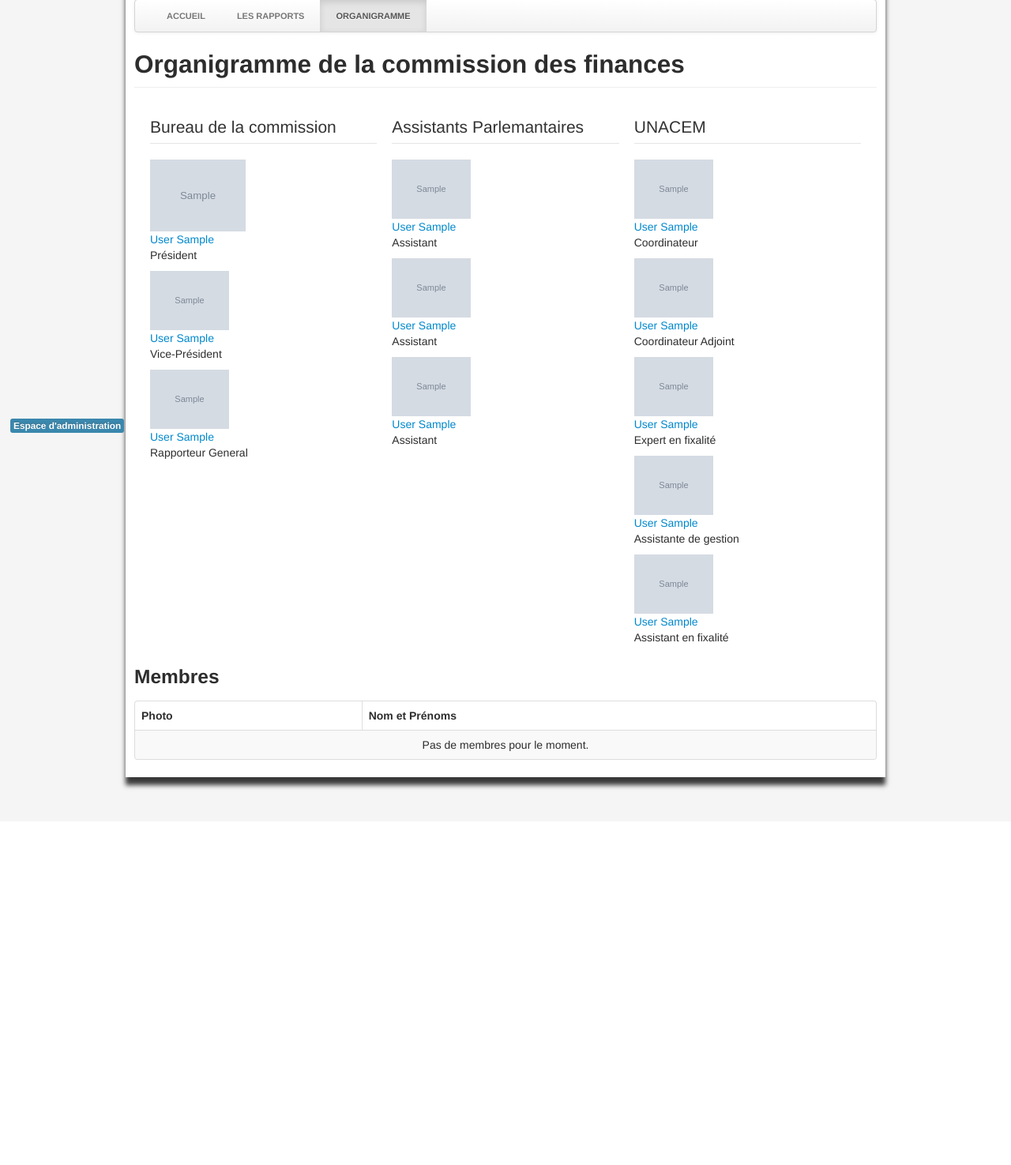
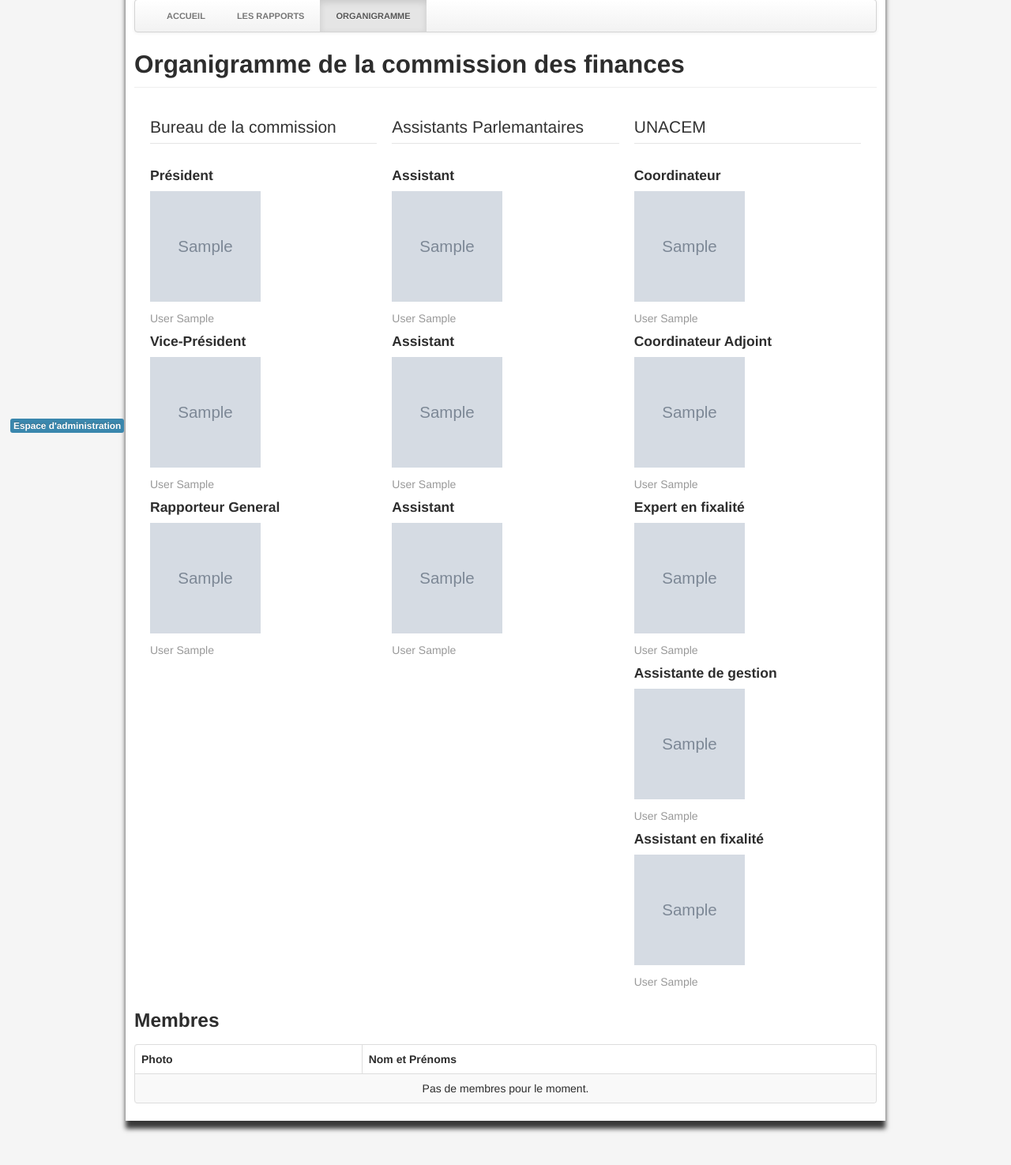
Before and after one commit to yeleman/ancf, a Django app: page /organization_chart in a window 1280 px wide. Shown: the part 237-1712 px from the top of the page at 79% size. Before the commit the page ends 1238 px from the top, so only its background shows below. Run offline with Django 3.2, Linux system fonts and the light colour scheme; data comes from the database, SQL or seed files in the repository; tables that the repository leaves empty hold one stand-in row (values such as "Sample post"); grey boxes marked "Sample" are stand-in pictures; parts of the project's set-up code (start-up, migrations or seed data) failed here and were passed over; some libraries are stand-ins or nearby versions.

Commit message:
Amélioration du css de organigramme

```diff
--- a/anm_site/anm/templates/organization_chart.html
+++ b/anm_site/anm/templates/organization_chart.html
@@ -9,42 +9,42 @@
             <div class="row-fluid">
                 <div class="span4">
                     <fieldset ><legend>Bureau de la commission</legend>
-                        {% if org.president %}
-                            <img class="photo" src="/static/{{org.president.image}}" width="121px" height ="121px"><p><a href="{{org.president.url_display}}">{{org.president}}</a><br>Président</p>
+                        {% if org.president %}<h4>Président</h4>
+                            <a href="{{org.president.url_display}}"><img class="photo" src="/static/{{org.president.image}}"><h4><small>{{org.president}}</small></a>
                         {% endif %}
-                        {% if org.vice_president %}
-                            <img src="/static/{{org.vice_president.image}}" width="100" height ="100"><p><a href="{{org.vice_president.url_display}}">{{org.vice_president}}</a><br>Vice-Président</p>
+                        {% if org.vice_president %}<h4>Vice-Président</h4>
+                            <a href="{{org.vice_president.url_display}}"><img src="/static/{{org.vice_president.image}}"><h4><small>{{org.vice_president}}</small></h4></a>
                         {% endif %}
-                        {% if org.raporter %}
-                            <img src="/static/{{org.raporter.image}}" width="100" height ="100"><p><a href="{{org.raporter.url_display}}">{{org.raporter}}</a><br>Rapporteur General</p>
+                        {% if org.raporter %}<h4>Rapporteur General</h4>
+                            <a href="{{org.raporter.url_display}}"><img src="/static/{{org.raporter.image}}"><h4><small>{{org.raporter}}</small></h4></a>
                         {% endif %}
                     </fieldset>
                 </div>
                 <div class="span4">
                     <fieldset><legend>Assistants Parlemantaires</legend>
-                        {% if org.assistant1 %}
-                            <img src="/static/{{org.assistant1.image}}" width="100" height ="100"><p><a href="{{org.assistant1.url_display}}">{{org.assistant1}}</a><br>Assistant</p>{% endif %}
-                        {% if org.assistant2 %}
-                            <img src="/static/{{org.assistant2.image}}" width="100" height ="100"><p><a href="{{org.assistant2.url_display}}">{{org.assistant2}}</a><br>Assistant</p>{% endif %}
-                        {% if org.assistant3 %}
-                            <img src="/static/{{org.assistant3.image}}" width="100" height ="100"><p><a href="{{org.assistant3.url_display}}">{{org.assistant3}}</a><br>Assistant</p>{% endif %}
+                        {% if org.assistant1 %}<h4>Assistant</h4>
+                            <a href="{{org.assistant1.url_display}}"><img src="/static/{{org.assistant1.image}}"><h4><small>{{org.assistant1}}</small></h4></a>{% endif %}
+                        {% if org.assistant2 %}<h4>Assistant</h4>
+                            <a href="{{org.assistant2.url_display}}"><img src="/static/{{org.assistant2.image}}"><h4><small>{{org.assistant2}}</small></h4></a>{% endif %}
+                        {% if org.assistant3 %}<h4>Assistant</h4>
+                            <a href="{{org.assistant3.url_display}}"><img src="/static/{{org.assistant3.image}}"><h4><small>{{org.assistant3}}</small></h4></a>{% endif %}
                     </fieldset>
                 </div>
                 <div class="span4">
                     <fieldset><legend>UNACEM</legend>
-                        {% if org.cordinator %}
-                            <img src="/static/{{org.cordinator.image}}" width="100" height ="100"><p><a href="{{org.cordinator.url_display}}">{{org.cordinator}}</a><br>Coordinateur</p>
+                        {% if org.cordinator %}<h4>Coordinateur</h4>
+                            <a href="{{org.cordinator.url_display}}"><img src="/static/{{org.cordinator.image}}"><h4><small>{{org.cordinator}}</small></h4></a>
                         {% endif %}
-                        {% if org.vice_cordinator %}
-                            <img src="/static/{{org.vice_cordinator.image}}" width="100" height ="100"><p><a href="{{org.vice_cordinator.url_display}}">{{org.vice_cordinator}}</a><br>Coordinateur Adjoint</p>{% endif %}
-                        {% if org.fix %}
-                            <img src="/static/{{org.fix.image}}" width="100" height ="100"><p><a href="{{org.fix.url_display}}">{{org.fix}}</a><br>Expert en fixalité</p>
+                        {% if org.vice_cordinator %}<h4>Coordinateur Adjoint</h4>
+                            <a href="{{org.vice_cordinator.url_display}}"><img src="/static/{{org.vice_cordinator.image}}"><h4><small>{{org.vice_cordinator}}</small></h4></a>{% endif %}
+                        {% if org.fix %}<h4>Expert en fixalité</h4>
+                            <a href="{{org.fix.url_display}}"><img src="/static/{{org.fix.image}}"><h4><small>{{org.fix}}</small></h4></a>
                         {% endif %}
-                        {% if org.gestion %}
-                            <img src="/static/{{org.gestion.image}}" width="100" height ="100"><p><a href="{{org.gestion.url_display}}">{{org.gestion}}</a><br>Assistante de gestion</p>
+                        {% if org.gestion %}<h4>Assistante de gestion</h4>
+                            <a href="{{org.gestion.url_display}}"><img src="/static/{{org.gestion.image}}"><h4><small>{{org.gestion}}</small></h4></a>
                         {% endif %}
-                        {% if org.assistant_fix %}
-                            <img src="/static/{{org.assistant_fix.image}}" width="100" height ="100"><p><a href="{{org.assistant_fix.url_display}}">{{org.assistant_fix}}</a><br>Assistant en fixalité</p>
+                        {% if org.assistant_fix %}<h4>Assistant en fixalité</h4>
+                            <a href="{{org.assistant_fix.url_display}}"><img src="/static/{{org.assistant_fix.image}}"><h4><small>{{org.assistant_fix}}</small></h4></a>
                         {% endif %}
                     </fieldset>
                 </div>
@@ -62,7 +62,7 @@
                 {% if members %}
                     {% for member in members %}
                         <tr>
-                            <td><img src="/static/{{member.image}}" width="100" height ="100"></td>
+                            <td><a href="{{member.url_display}}"><img src="/static/{{member.image}}"></a></td>
                             <td><a href="{{member.url_display}}">{{member}}</a></td>
                         </tr>
                     {%endfor%}
--- a/anm_site/media/css/ancf_style.css
+++ b/anm_site/media/css/ancf_style.css
@@ -32,3 +32,4 @@
     position: relative;
     margin-bottom: 4em;
 }
+#Organization_chart img{height: 10em;width: 10em;}
```
